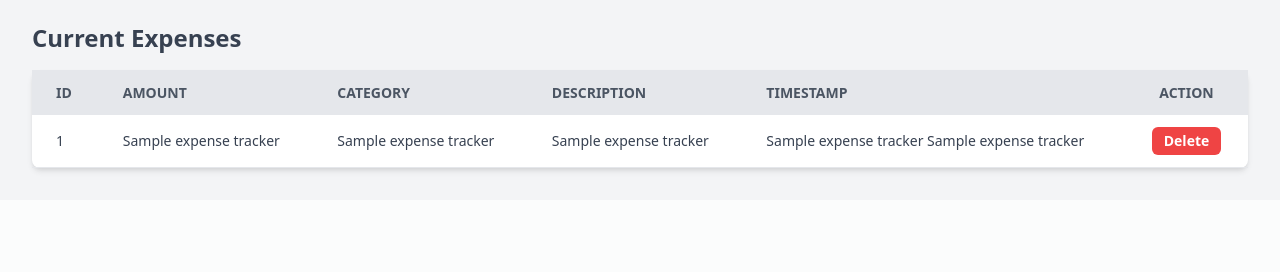
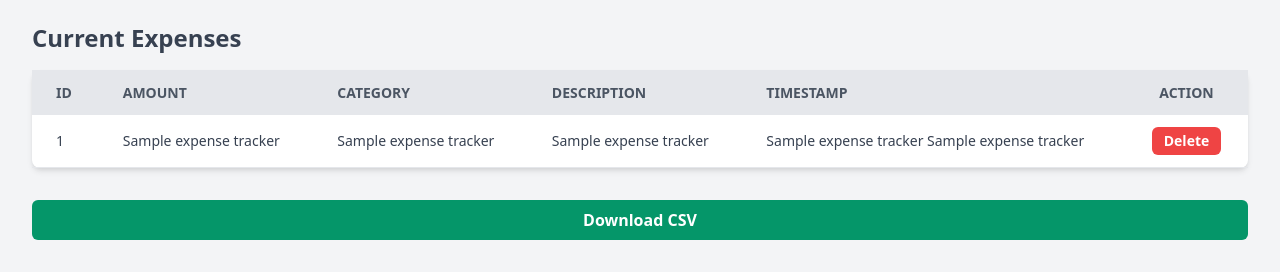
Before and after one commit to SuryaNarayanaa/Expense-Tracker, a Flask app: page / in a window 1280 px wide. Shown: the part 724-996 px from the top of the page. Before the commit the page ends 898 px from the top, so only its background shows below. Run offline with Flask 3, Linux system fonts and the light colour scheme; a database or web service that is not in the repository returns one stand-in record (values such as "Sample title"); some libraries are stand-ins or nearby versions.

Commit message:
added download feature

```diff
--- a/app.py
+++ b/app.py
@@ -1,4 +1,4 @@
-from flask import Flask, render_template, request, redirect, url_for
+from flask import Flask, render_template, request, redirect, url_for ,send_file
 import csv
 from handle_csv import get_all_expenses, add_expense_to_db  ,delete_expense
 
@@ -30,5 +30,12 @@ def delete_expense_route(expense_id):
     return redirect(url_for('index'))
 
 
+@app.route('/download_csv')
+def download_csv():
+    csv_file_path = "expense.csv"
+
+
+
+    return send_file(csv_file_path, as_attachment=True)
 if __name__ == '__main__':
     app.run(debug=True)
--- a/templates/index.html
+++ b/templates/index.html
@@ -72,6 +72,12 @@
             </tbody>
         </table>
 
+
+        <div class="mt-8">
+            <a href="{{ url_for('download_csv') }}" class="w-full bg-green-600 text-white font-semibold py-2 px-4 rounded-md hover:bg-green-700 transition duration-300 inline-block text-center">
+                Download CSV
+            </a>
+        </div>
     </div>
 
 </body>
```
